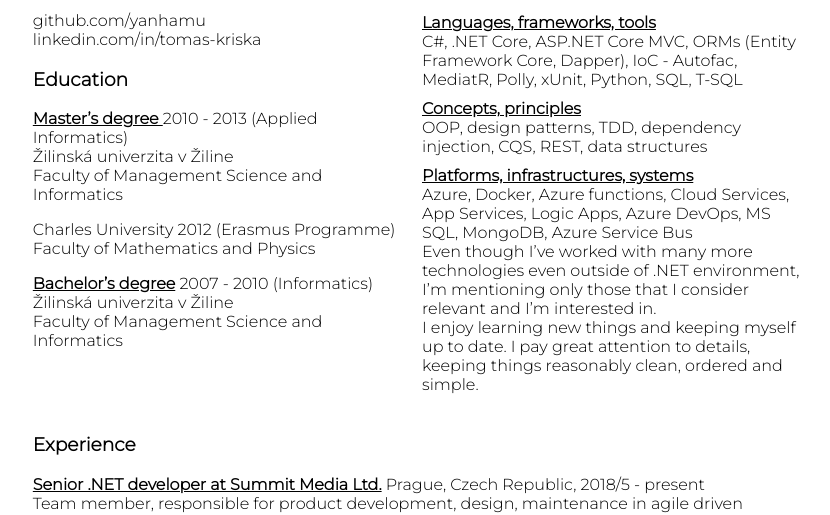
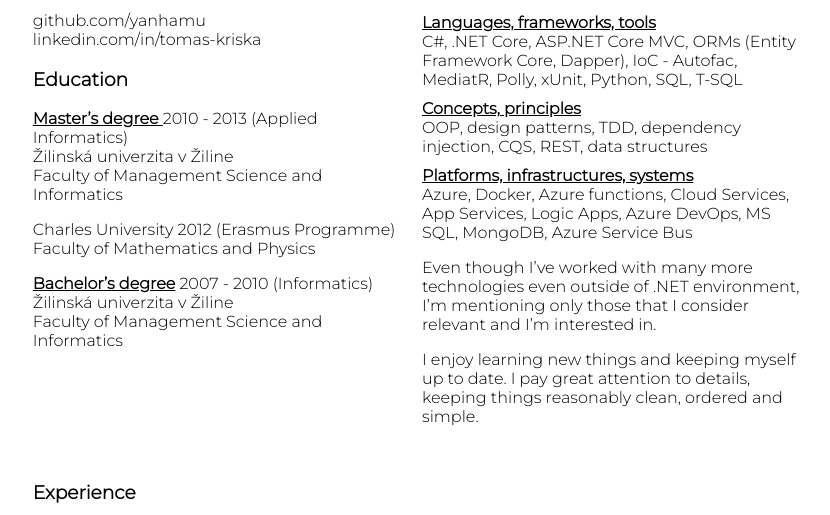
Before and after one commit to yanhamu/yanhamu.github.io, a plain HTML site: page index.html in a window 1280 px wide. Shown: the part 182-697 px from the top of the page, without its empty margins (223-1053 px from the left). Drawn offline with Linux system fonts and the light colour scheme.

Commit message:
tiny update

```diff
--- a/index.html
+++ b/index.html
@@ -74,13 +74,16 @@
                     Azure, Docker, Azure functions, Cloud Services, App Services, Logic Apps, Azure DevOps, MS SQL,
                     MongoDB, Azure Service Bus
                     <br />
-                    Even though I’ve worked with many more technologies even outside of .NET environment, I’m
-                    mentioning
-                    only those that I consider relevant and I’m interested in.
-                    <br />
-                    I enjoy learning new things and keeping myself up to date. I pay great attention to details,
-                    keeping
-                    things reasonably clean, ordered and simple.
+                    <p>
+
+                        Even though I’ve worked with many more technologies even outside of .NET environment, I’m
+                        mentioning only those that I consider relevant and I’m interested in.
+                    </p>
+                    <p>
+                        I enjoy learning new things and keeping myself up to date. I pay great attention to details,
+                        keeping
+                        things reasonably clean, ordered and simple.
+                    </p>
                 </div>
             </div>
         </div>
```
